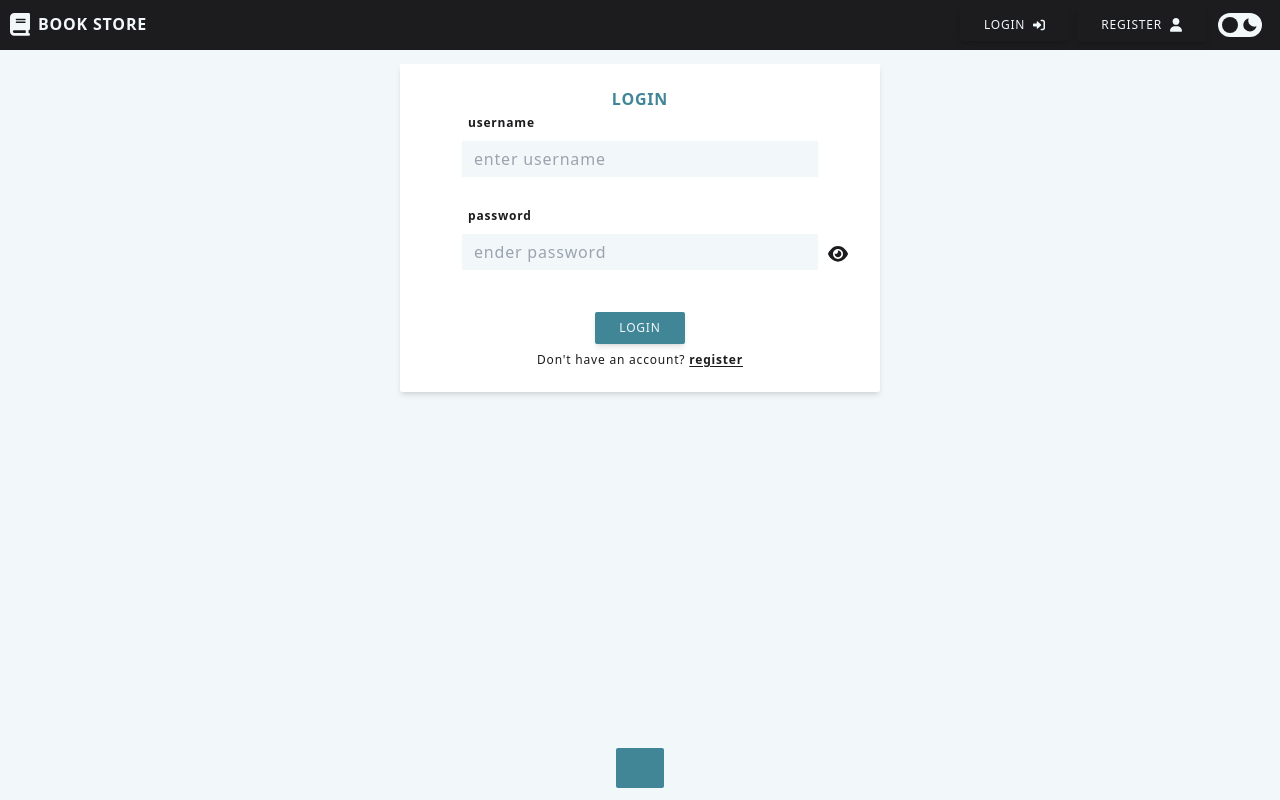
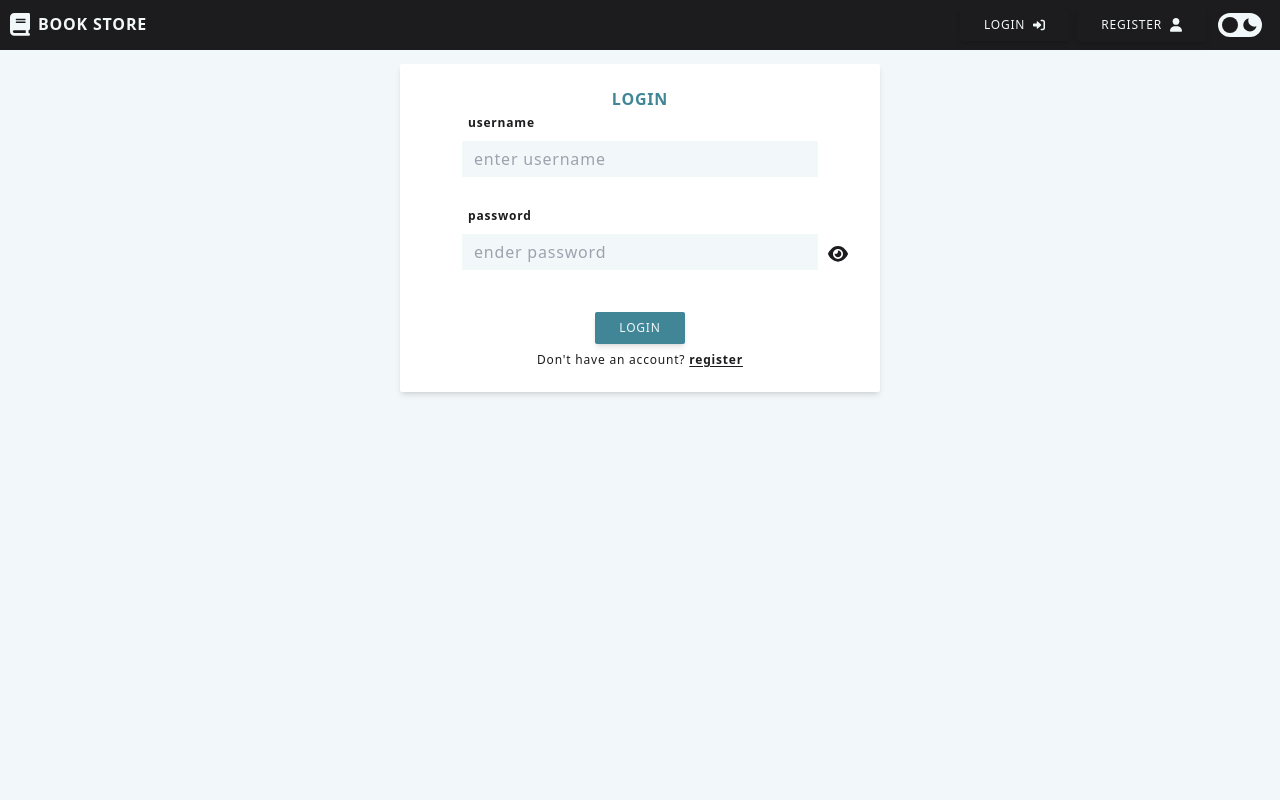
Before and after one commit to lukaszsliwinski/book-store-v2, a React (Create React App) app in the folder frontend/: page /login in a window 1280 px wide. Built offline with nearby package versions, Linux system fonts and the light colour scheme; what prettier-plugin-tailwindcss, tw-elements would draw is missing.

Commit message:
fix: correct alert z-index

```diff
--- a/frontend/src/App.tsx
+++ b/frontend/src/App.tsx
@@ -77,7 +77,7 @@ export default function App() {
   }, []);
 
   return (
-    <div className="h-screen-mobile bg-custom-white dark:bg-custom-gray pt-12 pb-4 leading-snug tracking-wider">
+    <div className="h-screen-mobile bg-custom-white dark:bg-custom-gray pt-12 pb-20 leading-snug tracking-wider">
       <Header />
       <Routes>
         <Route path="/" element={<Search />} />
--- a/frontend/src/components/Alert.tsx
+++ b/frontend/src/components/Alert.tsx
@@ -29,8 +29,8 @@ export default function Alert() {
   return (
     <div
       className={`
-      fixed bottom-0 z-10 mb-3 flex w-full justify-center
-      ${showAlert ? 'z-10' : '-z-10'}
+      fixed bottom-0 mb-3 flex w-full justify-center
+      ${showAlert ? 'z-30' : '-z-10'}
     `}
     >
       <div
```
